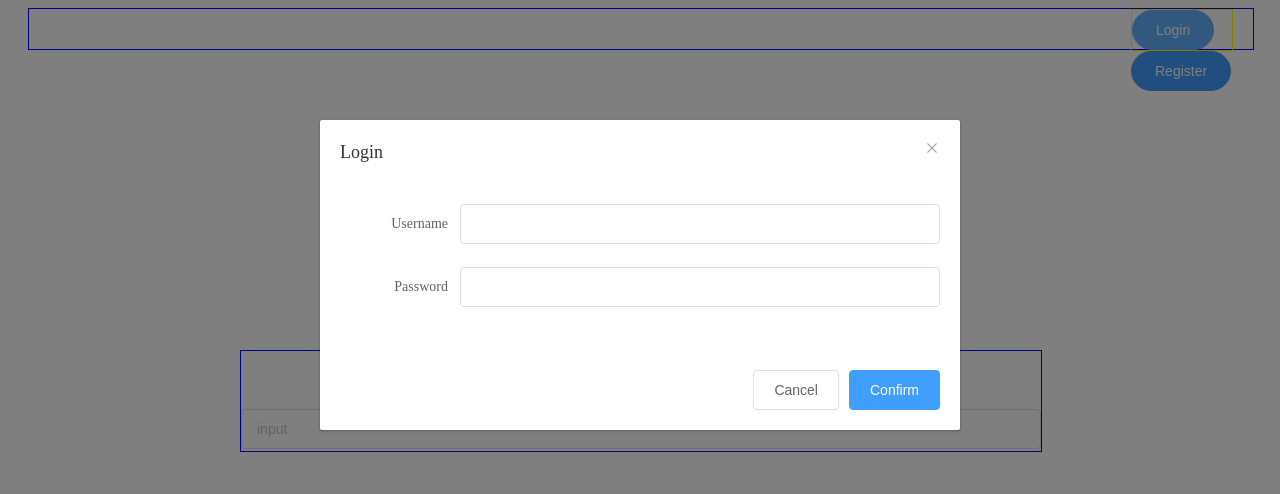
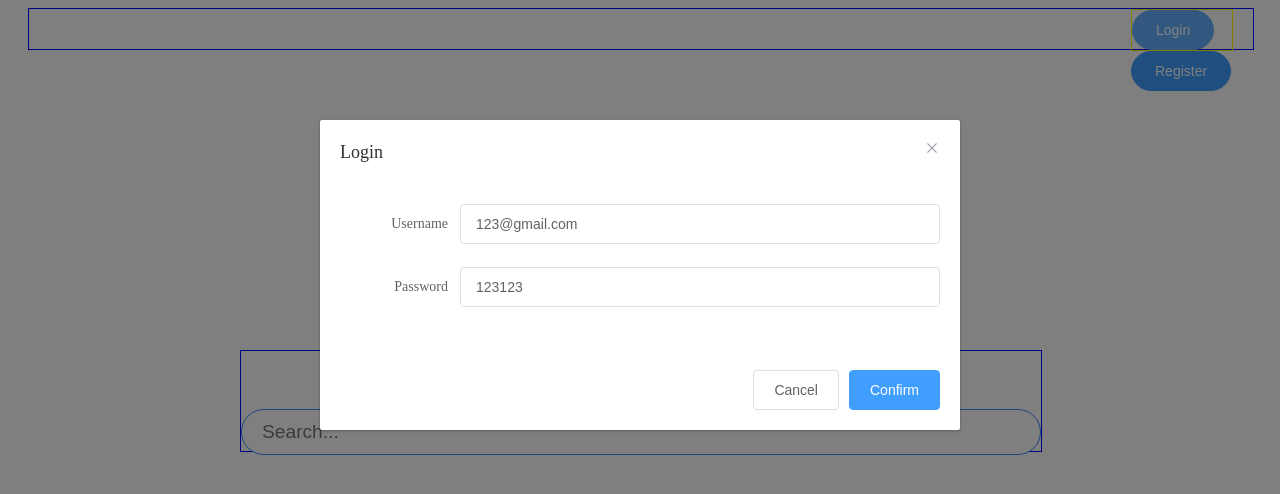
Before and after one commit to researchcomment/Kommentar-App, a Vue app in the folder kommentar-app/: page /#/ in a window 1280 px wide. Both pictures are taken after a click on the button "Login". Shown: the top 494 px of the page. Built offline with nearby package versions, Linux system fonts and the light colour scheme.

Commit message:
complete Home Page, update login,logout,register function

```diff
--- a/kommentar-app/src/components/Search/searchBar.vue
+++ b/kommentar-app/src/components/Search/searchBar.vue
@@ -1,19 +1,48 @@
 <template>
     <div>
-       <el-input v-model="input" placeholder="input"></el-input>
+       <input
+        v-model="searchText"
+        placeholder="Search..."
+        class="input-search"
+        @keydown.enter="doSearch">
+
     </div>
 </template>
 
 <script>
     export default {
+        props:["search"],
         data() {
             return {
-            input: ''
+                searchText: this.search
             }
+        },
+        methods:{
+            doSearch() {
+                if (!this.searchText) {
+                    this.$message.warning("Search cannot be empty");
+                }
+                else{
+                    this.$router.push(`/search/${this.searchText}`)
+                }
+
+            },
         }
     }
 </script>
 
-<style lang="scss" scoped>
+<style>
+.input-search{
+    outline:none;
+    width:100%;
+    height:46px;
+    border:solid 1px #3388FF;
+    box-sizing: border-box;
+    vertical-align: bottom;
+    font-size:1.2em;
+    padding:20px 20px;
+    border-radius: 23px;
+}
+
 
 </style>
--- /dev/null
+++ b/kommentar-app/src/components/Search/searchItem.vue
@@ -0,0 +1,15 @@
+<template>
+    <div>
+        书名1 简介XXX
+    </div>
+</template>
+
+<script>
+    export default {
+
+    }
+</script>
+
+<style>
+
+</style>
--- a/kommentar-app/src/components/account/accounticon.vue
+++ b/kommentar-app/src/components/account/accounticon.vue
@@ -1,10 +1,19 @@
 <template>
     <div>
 
-        accounticon
-         <!-- <p>head photo</p>
-         <p>(鼠标点击 会显示profile)</p> -->
-        <!-- <p><profile></profile></p> -->
+        <!-- Personal information will appear after clicking profile picture -->
+        <el-popover
+            placement="bottom"
+            trigger="click"
+            v-model="visible"
+            >
+
+            <!-- Personal information -->
+            <profile @logout="logout"></profile>
+
+            <!-- profile picture -->
+            <img src="@/assets/user.jpeg" slot="reference" class="round_icon">
+        </el-popover>
 
     </div>
 </template>
@@ -14,10 +23,29 @@ import profile from './profile'
     export default {
         components:{
             profile,
+        },
+        data(){
+            return{
+                visible:false,
+            }
+        },
+        methods:{
+            logout(){
+                this.visible = false;
+            }
         }
     }
 </script>
 
-<style lang="scss" scoped>
+<style >
+.round_icon{
+  width: 34px;
+  height: 34px;
+  display: flex;
+  border-radius: 50%;
+  align-items: center;
+  justify-content: center;
+  overflow: hidden;
+}
 
 </style>
--- a/kommentar-app/src/components/account/profile.vue
+++ b/kommentar-app/src/components/account/profile.vue
@@ -1,15 +1,42 @@
 <template>
   <div>
-    Profile
-      <!-- Name:
-      Role:
-      [logout button] -->
+      <!-- Personal information -->
+      <p>Profile</p>
+      <p>
+        <span>Username : </span>
+        <span>{{username}}</span>
+      </p>
+      <p>
+        <span>Role :</span>
+        <span>{{role}}</span>
+      </p>
 
+      <!-- Logout button -->
+      <button @click="logout">Logout</button>
   </div>
 </template>
 
 <script>
 export default {
+  data(){
+    return{
+
+    }
+  },
+  computed:{
+    username: function(){
+      return this.$store.state.account.username;
+    },
+    role:function(){
+      return this.$store.state.account.role;
+    }
+  },
+  methods:{
+    logout(){
+      this.$store.dispatch('account/logout');
+      this.$emit('logout');
+    }
+  }
 
 }
 </script>
--- a/kommentar-app/src/components/login/login.vue
+++ b/kommentar-app/src/components/login/login.vue
@@ -1,29 +1,26 @@
 <template>
     <div>
-        <el-button type="primary" @click="dialogFormVisible = true" round> Login </el-button>
-        <!-- [login Button]
-        点击会弹出 login table
-            [login Table
-            username：
-            password:
-            (register button)]
-            点一下会弹出注册表单 -->
 
+        <!-- login Button -->
+        <el-button type="primary" @click="dialogFormVisible=true" round> Login </el-button>
+
+
+        <!-- After clicking, a login form will pop up -->
         <el-dialog title="Login" :visible.sync="dialogFormVisible">
             <el-form :model="form">
-
                 <el-form-item label="Username" :label-width="formLabelWidth">
-                    <el-input v-model="form.username" autocomplete="off"></el-input>
+                    <el-input v-model="form.username"  placeholder="Enter your E-Mail" autocomplete="off"></el-input>
                 </el-form-item>
                 <el-form-item label="Password" :label-width="formLabelWidth">
-                    <el-input v-model="form.password" autocomplete="off"></el-input>
+                    <el-input v-model="form.password" placeholder="Enter your password" @keyup.enter.native="confirm" autocomplete="off"></el-input>
                 </el-form-item>
             </el-form>
             <div slot="footer" class="dialog-footer">
                 <el-button @click="dialogFormVisible = false">Cancel</el-button>
-                <el-button type="primary" @click.native="confirm">Confirm</el-button>
+                <el-button type="primary" @click.native="confirm" >Confirm</el-button>
             </div>
         </el-dialog>
+
     </div>
 </template>
 
@@ -36,8 +33,8 @@
                 formLabelWidth: '120px',
                 dialogFormVisible: false,
                 form:{
-                    username:"",
-                    password:"",
+                    username:"123@gmail.com",  // Change back after testing : ""
+                    password:"123123",
                 },
                 validationErrors: [],
                 firebaseError: ""
@@ -45,19 +42,23 @@
             },
         methods:{
             resetError() {
-      this.validationErrors = [];
-      },
+                this.validationErrors = [];
+            },
+
+            /*
+            * Check whether the account and password are correct
+            */
             confirm(){
                 this.resetError();
-
                 if(!this.form.username||!this.form.password){    //check if the form is filled
                     this.validationErrors.push('Username/Password can not be empty.')
                     this.$message.warning('Username/Password can not be empty.');
                 }
                 if (this.validationErrors.length <= 0) {
                     this.$store.dispatch('account/login',this.form);
-                    }
-                    },
+                }
+                this.dialogFormVisible=false;
+            },
         }
     }
 </script>
--- a/kommentar-app/src/router/index.js
+++ b/kommentar-app/src/router/index.js
@@ -1,24 +1,55 @@
 import Vue from 'vue'
 import VueRouter from 'vue-router'
 import Home from '../views/Home.vue'
-
+import Search from  '../views/Search.vue'
 Vue.use(VueRouter)
 
-const routes = [
-  {
-    path: '/',
-    name: 'Home',
-    component: Home
-  },
-  // {
-  //   path: '/',
-  //   name: 'Home',
-  //   component: () => import(/* webpackChunkName: "about" */ '../views/Home.vue')
-  // }
-]
+// const routes = [
+//   {
+//     path: '/',
+//     name: 'Home',
+//     component: Home
+//   },
+//   // {
+//   //   path: '/',
+//   //   name: 'home',
+//   //   component: () => import(/* webpackChunkName: "about" */ '../views/Home.vue')
+//   // }
+//   {
+//     path: '/search/:searchText',
+//     name: 'search',
+//     // route level code-splitting
+//     // this generates a separate chunk (search.[hash].js) for this route
+//     // which is lazy-loaded when the route is visited.
+//     // component: () => import(/* webpackChunkName: "search" */ './views/Search.vue')
+//     component: Search
+//   }
 
-const router = new VueRouter({
-  routes
+// ]
+
+// const router = new VueRouter({
+//   routes
+// })
+
+// export default router
+
+export default new VueRouter({
+  mode: 'history',
+  base: process.env.BASE_URL,
+  routes: [
+    {
+      path: '/',
+      name: 'home',
+      component: Home
+    },
+    {
+      path: '/search/:searchText',
+      name: 'search',
+      // route level code-splitting
+      // this generates a separate chunk (search.[hash].js) for this route
+      // which is lazy-loaded when the route is visited.
+      // component: () => import(/* webpackChunkName: "search" */ './views/Search.vue')
+      component: Search
+    }
+  ]
 })
-
-export default router
--- a/kommentar-app/src/store/modules/account.js
+++ b/kommentar-app/src/store/modules/account.js
@@ -50,11 +50,8 @@ const actions = {
     },
 
     logout ({ commit}) {
-        /*
         commit('setrole',null)
         commit('setusername',null)
-        */
-
     },
 
     regist({ commit, state }, {username,password}) {
--- a/kommentar-app/src/views/Account.vue
+++ b/kommentar-app/src/views/Account.vue
@@ -31,6 +31,17 @@ export default {
     },
   },
   watch:{
+
+    //Monitor login/logout status and prompt success message
+    username(newName,oldName){
+      if((!oldName)&&newName){
+        this.$message.success("Login successfully. Welcome!");
+      }
+      if((!newName)&&oldName){
+        this.$message.success("Logout successfully. Goodbye!");
+      }
+    }
+
   }
 };
 </script>
--- a/kommentar-app/src/views/Home.vue
+++ b/kommentar-app/src/views/Home.vue
@@ -9,6 +9,7 @@
 <script>
    import searchBar from '@/components/Search/searchBar'
     export default {
+        name: 'home',
         components:{
             searchBar,
 
--- a/kommentar-app/src/views/Search.vue
+++ b/kommentar-app/src/views/Search.vue
@@ -1,15 +1,46 @@
 <template>
     <div>
-        <searchBar></searchBar>
+        <!-- List search results -->
+        <searchBar :search="searchText" ></searchBar>
+
+        <div v-for="item in searchResultList" v-bind:key="item.id">
+            <searchItem :info="item"/>
+        </div>
+
+        <div v-if="searchResultList.length==0">
+            Did not find any content!!
+        </div>
     </div>
 </template>
 
 <script>
  import searchBar from '@/components/Search/searchBar'
+ import searchItem from '@/components/Search/searchItem'
     export default {
+        name: 'search',
         components:{
             searchBar,
+            searchItem,
+        },
+        data(){
+            return {
+                searchResultList:[],
+            }
+        },
+        computed:{
+            searchText(){
+                return this.$route.params.searchText;
+            },
 
+        },
+        beforeRouteUpdate(to, from, next){
+            next();
+            this.getSearchResult();
+        },
+        methods:{
+            getSearchResult(){
+                this.searchResultList = this.$store.dispatch('worklist/search',this.searchText).list;
+            }
         }
     }
 </script>
```
Also changed, not shown: kommentar-app/src/components/login/register.vue (+23 -13 lines), kommentar-app/src/assets/user.jpeg (added), 1 other file (tests, documents, lock files or other folders).
